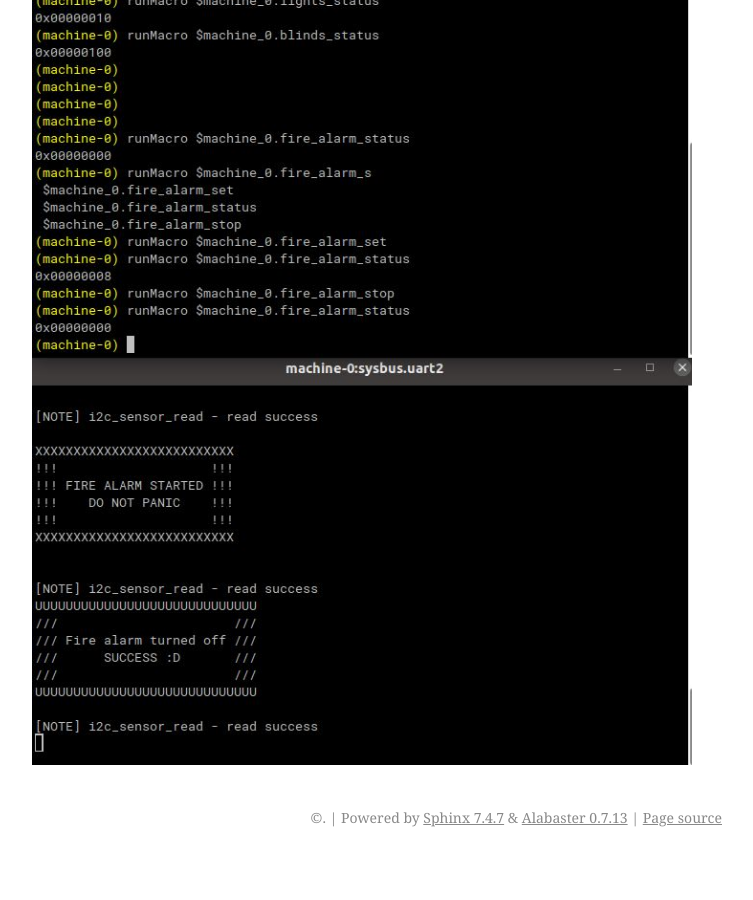
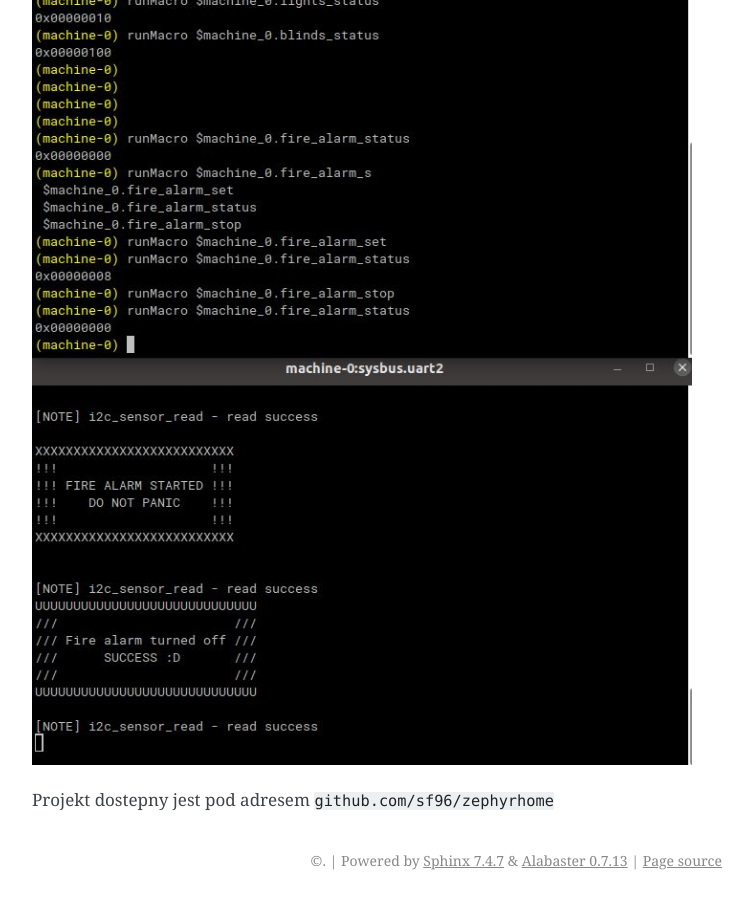
Before and after one commit to sf96/zephyrhome, a Sphinx documentation site: the page built from documentation/pokaz.md, in a window 1280 px wide and 900 px high, scrolled down 2729 px. Shown: the whole window, without its empty margins (388-1141 px from the left). Built offline with Sphinx 7.4.7, drawn with Linux system fonts in a browser that asks for light colours; before the commit the page ends 3586 px from its top, so only the background shows below that.

Commit message:
documentation update

```diff
--- a/documentation/pokaz.md
+++ b/documentation/pokaz.md
@@ -18,3 +18,5 @@ Zmiana oswietlenia wywoluje wplyw na zaslony(blinds_set) i oswietlenie wewnetrzn
 Program reaguje na przerwanie w formie alarmu pozarowego.
 
 ![](fire.JPG)
+
+Projekt dostepny jest pod adresem `github.com/sf96/zephyrhome`
```
